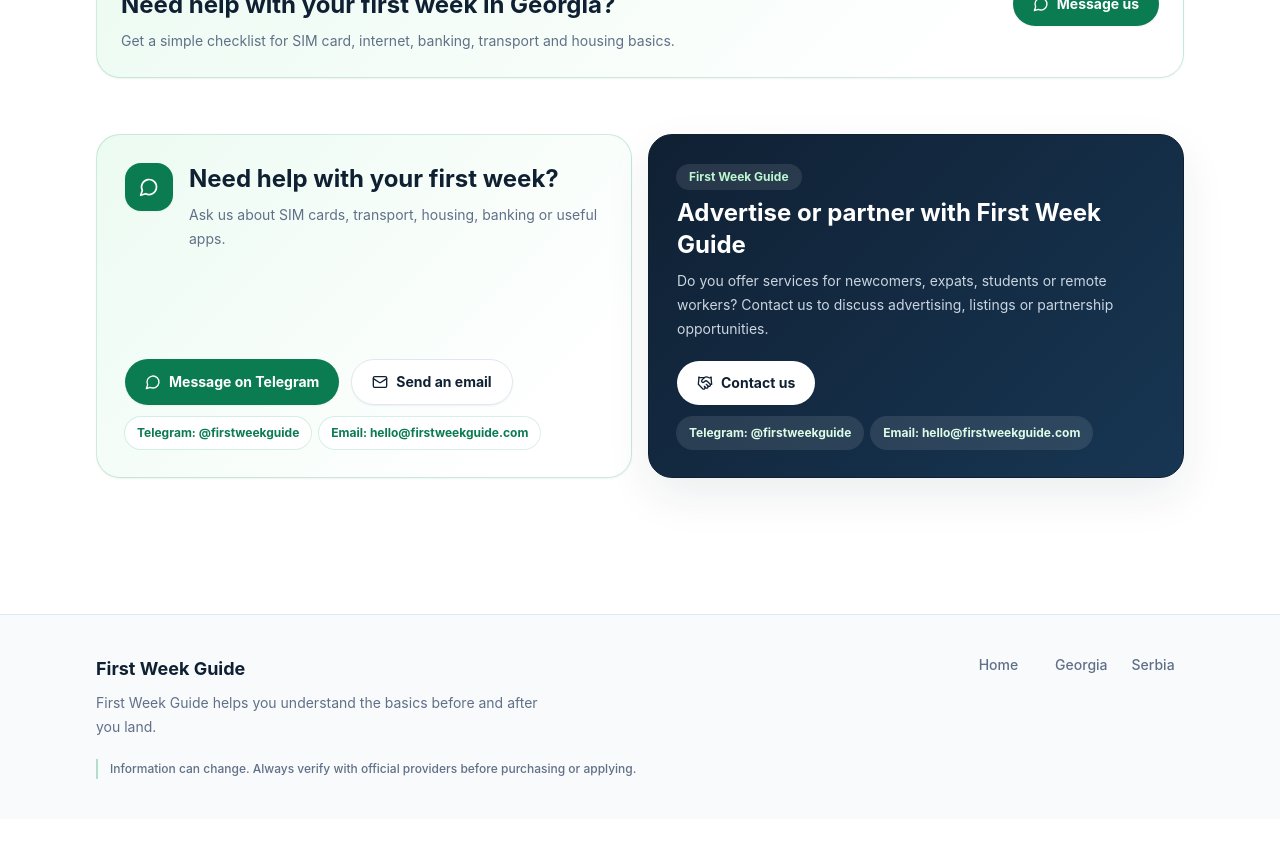
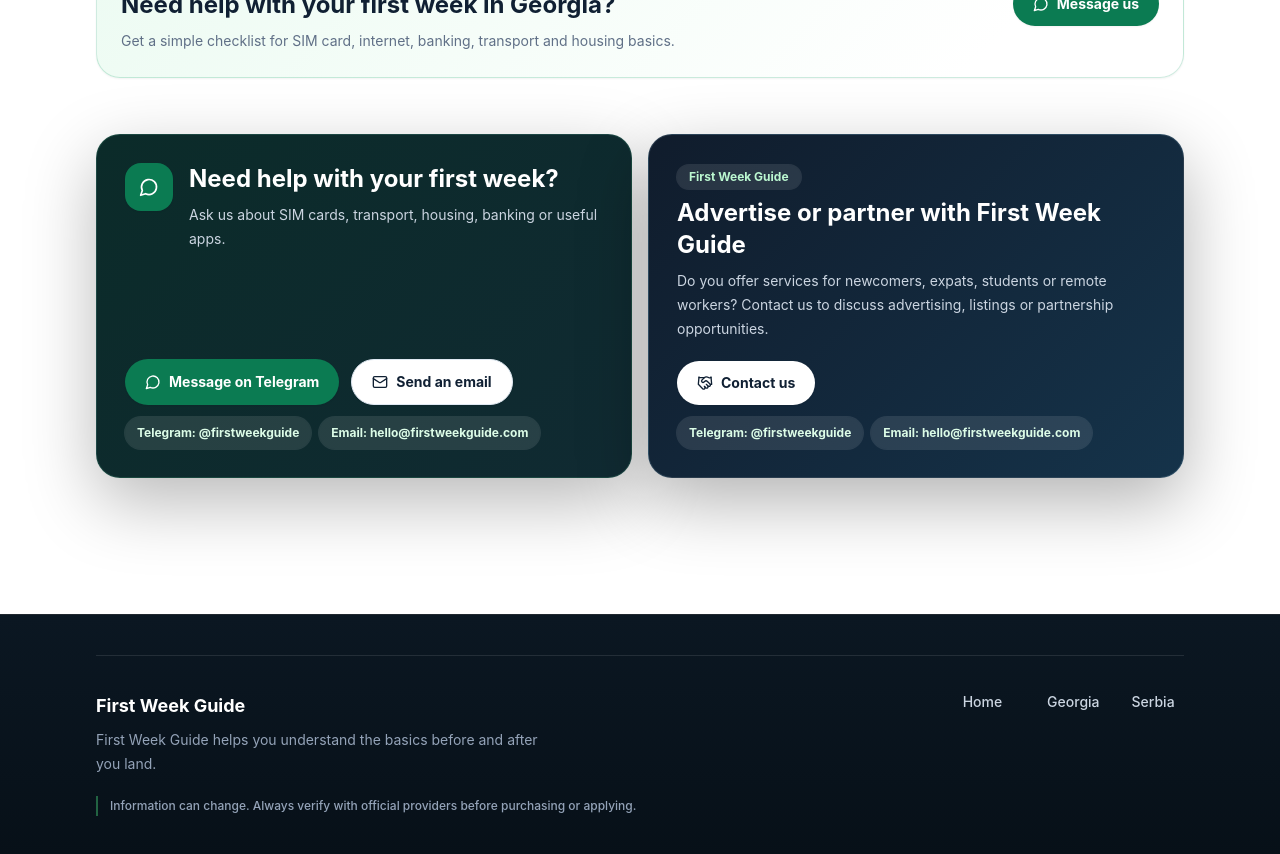
Before and after one commit to cenkerdem763-alt/BeforeYouLand, a React (Vite) app: page /en in a window 1280 px wide. Shown: the part 1940-2794 px from the top of the page. Before the commit the page ends 2759 px from the top, so only its background shows below. Built offline with nearby package versions, Linux system fonts and the light colour scheme.

Commit message:
Create premium dark footer treatment

```diff
--- a/src/components/Footer.tsx
+++ b/src/components/Footer.tsx
@@ -35,7 +35,7 @@
       ];
 
   return (
-    <footer className="mt-20 border-t border-line bg-slate-50">
+    <footer className="mt-20 border-t border-white/10 bg-[linear-gradient(180deg,#0b1722_0%,#071018_100%)] text-white">
       <div className="container-shell py-10">
         {isCountryPage ? (
           <div className="mb-10 grid items-stretch gap-4 lg:grid-cols-2">
@@ -43,19 +43,19 @@
             <PartnerCTA language={language} />
           </div>
         ) : null}
-        <div className="flex flex-col gap-6 md:flex-row md:items-start md:justify-between">
+        <div className="flex flex-col gap-8 border-t border-white/10 pt-9 md:flex-row md:items-start md:justify-between">
           <div className="max-w-2xl">
             <p className="text-lg font-bold">{siteConfig.siteName}</p>
-            <p className="mt-2 max-w-md text-sm leading-6 text-muted">
+            <p className="mt-2 max-w-md text-sm leading-6 text-slate-400">
               {copy.description}
             </p>
-            <p className="mt-5 border-l-2 border-green-600/30 pl-3 text-xs font-medium leading-5 text-muted">
+            <p className="mt-5 border-l-2 border-green-400/40 pl-3 text-xs font-medium leading-5 text-slate-400">
               {copy.disclaimer}
             </p>
           </div>
-          <nav className="grid grid-cols-2 gap-x-6 gap-y-2 text-sm text-muted sm:grid-cols-3">
+          <nav className="grid grid-cols-2 gap-x-8 gap-y-3 text-sm text-slate-300 sm:grid-cols-3">
             {footerLinks.map((link) => (
-              <Link key={link.to} to={link.to} className="font-medium transition hover:text-ink">
+              <Link key={link.to} to={link.to} className="font-medium transition hover:text-green-300">
                 {link.label}
               </Link>
             ))}
--- a/src/components/PartnerCTA.tsx
+++ b/src/components/PartnerCTA.tsx
@@ -11,7 +11,7 @@
   const contactLabels = ui[language].contact;
 
   return (
-    <section className="flex h-full flex-col rounded-[1.5rem] border border-ink bg-[linear-gradient(135deg,#102033_0%,#173653_100%)] p-5 text-white shadow-soft sm:p-6 lg:p-7">
+    <section className="flex h-full flex-col rounded-[1.5rem] border border-sky-200/15 bg-[linear-gradient(135deg,#101c2c_0%,#15334a_100%)] p-5 text-white shadow-[0_24px_70px_rgba(0,0,0,0.3)] sm:p-6 lg:p-7">
       <div className="flex h-full flex-col">
         <div>
           <p className="mb-2 inline-flex rounded-full bg-white/10 px-3 py-1 text-xs font-bold text-green-200 ring-1 ring-white/10">
--- a/src/components/SupportCTA.tsx
+++ b/src/components/SupportCTA.tsx
@@ -11,7 +11,7 @@
   const contactLabels = ui[language].contact;
 
   return (
-    <section className="flex h-full flex-col rounded-[1.5rem] border border-green-600/20 bg-[linear-gradient(135deg,#ecfbf2_0%,#ffffff_85%)] p-5 shadow-sm sm:p-6 lg:p-7">
+    <section className="flex h-full flex-col rounded-[1.5rem] border border-emerald-300/15 bg-[linear-gradient(135deg,#0b2b29_0%,#102a32_100%)] p-5 text-white shadow-[0_24px_70px_rgba(0,0,0,0.28)] sm:p-6 lg:p-7">
       <div className="flex h-full flex-col">
         <div className="flex items-start gap-4">
           <span className="flex h-12 w-12 shrink-0 items-center justify-center rounded-2xl bg-green-700 text-white shadow-sm">
@@ -19,7 +19,7 @@
           </span>
           <div>
             <h2 className="text-xl font-bold sm:text-2xl">{copy.title}</h2>
-            <p className="mt-2 text-sm leading-6 text-muted">{copy.text}</p>
+            <p className="mt-2 text-sm leading-6 text-slate-300">{copy.text}</p>
           </div>
         </div>
         <div className="mt-auto pt-5">
@@ -41,18 +41,18 @@
               {copy.secondaryButton}
             </a>
           </div>
-          <div className="mt-3 flex flex-wrap gap-2 text-xs font-bold text-green-700">
+          <div className="mt-3 flex flex-wrap gap-2 text-xs font-bold text-green-100">
             <a
               href={siteConfig.contact.telegramUrl}
               target="_blank"
               rel="noreferrer"
-              className="focus-ring rounded-full bg-white px-3 py-2 ring-1 ring-green-600/15 transition hover:text-green-600"
+              className="focus-ring rounded-full bg-white/10 px-3 py-2 ring-1 ring-white/10 transition hover:bg-white/15"
             >
               {contactLabels.telegram}: {siteConfig.contact.telegramUsername}
             </a>
             <a
               href={siteConfig.contact.emailHref}
-              className="focus-ring rounded-full bg-white px-3 py-2 ring-1 ring-green-600/15 transition hover:text-green-600"
+              className="focus-ring rounded-full bg-white/10 px-3 py-2 ring-1 ring-white/10 transition hover:bg-white/15"
             >
               {contactLabels.email}: {siteConfig.contact.email}
             </a>
```
